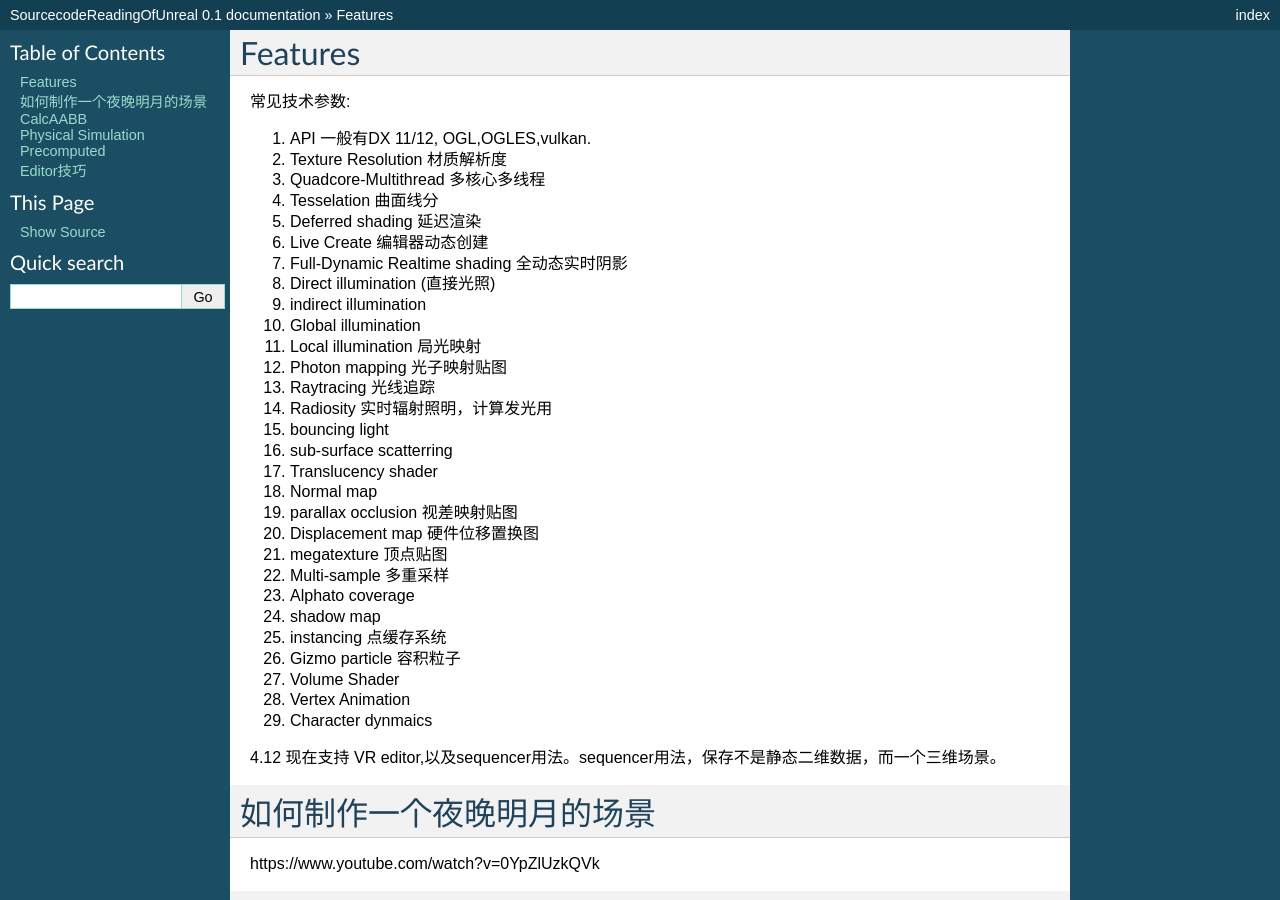
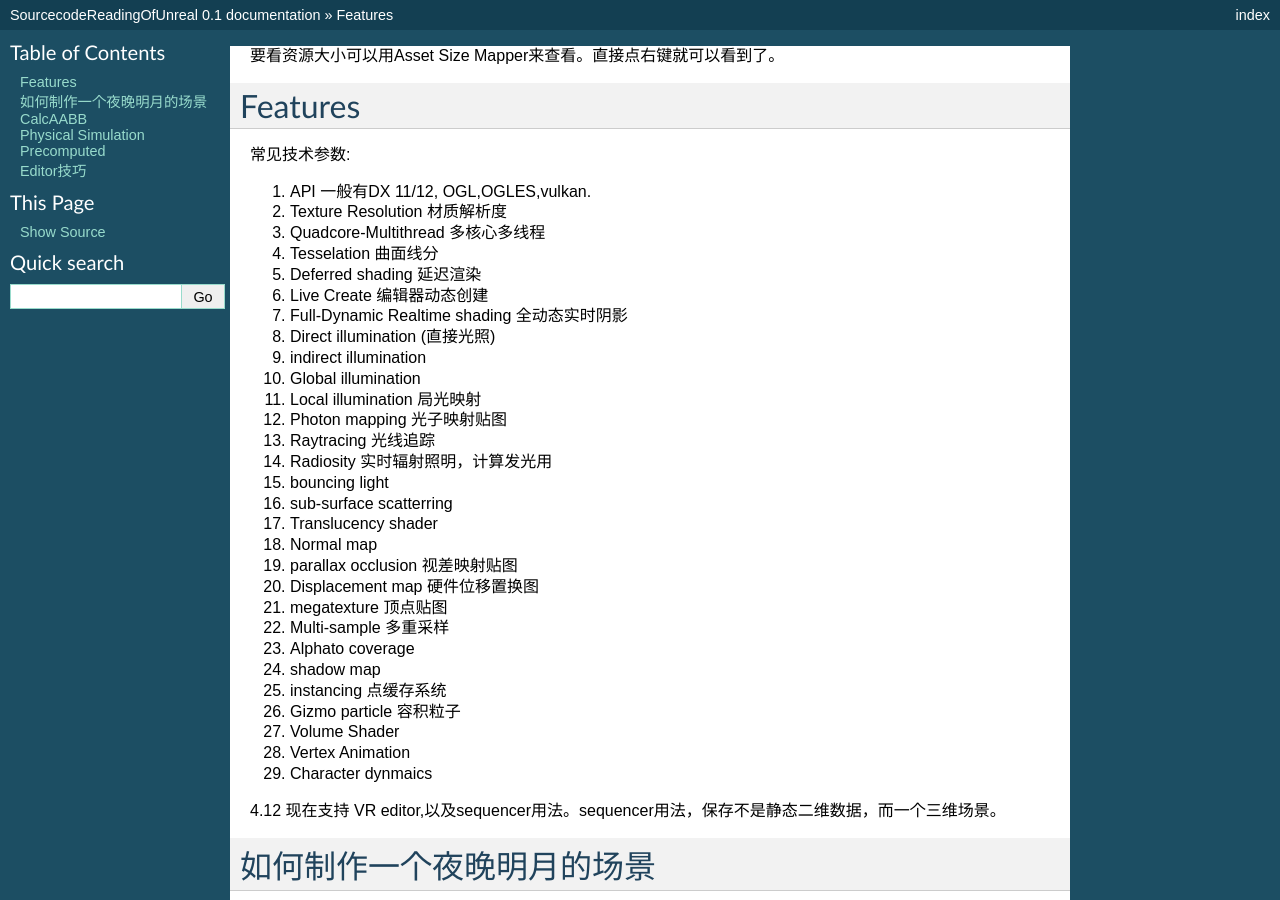
Before and after one commit to gwli/SourcecodeReadingOfUnreal, a Sphinx documentation site: the page built from source/content/AllInUnreal.rst, in a window 1280 px wide and 900 px high. Built offline with Sphinx 7.4.7, drawn with Linux system fonts in a browser that asks for light colours; formulas are drawn with MathJax 3; pages that are not in the unit, such as notebooks, are missing from menus.

Commit message:
Asset Size

```diff
--- a/source/content/AllInUnreal.rst
+++ b/source/content/AllInUnreal.rst
@@ -1,4 +1,4 @@
-
+要看资源大小可以用Asset Size Mapper来查看。直接点右键就可以看到了。
 
 Features
 =========
```
